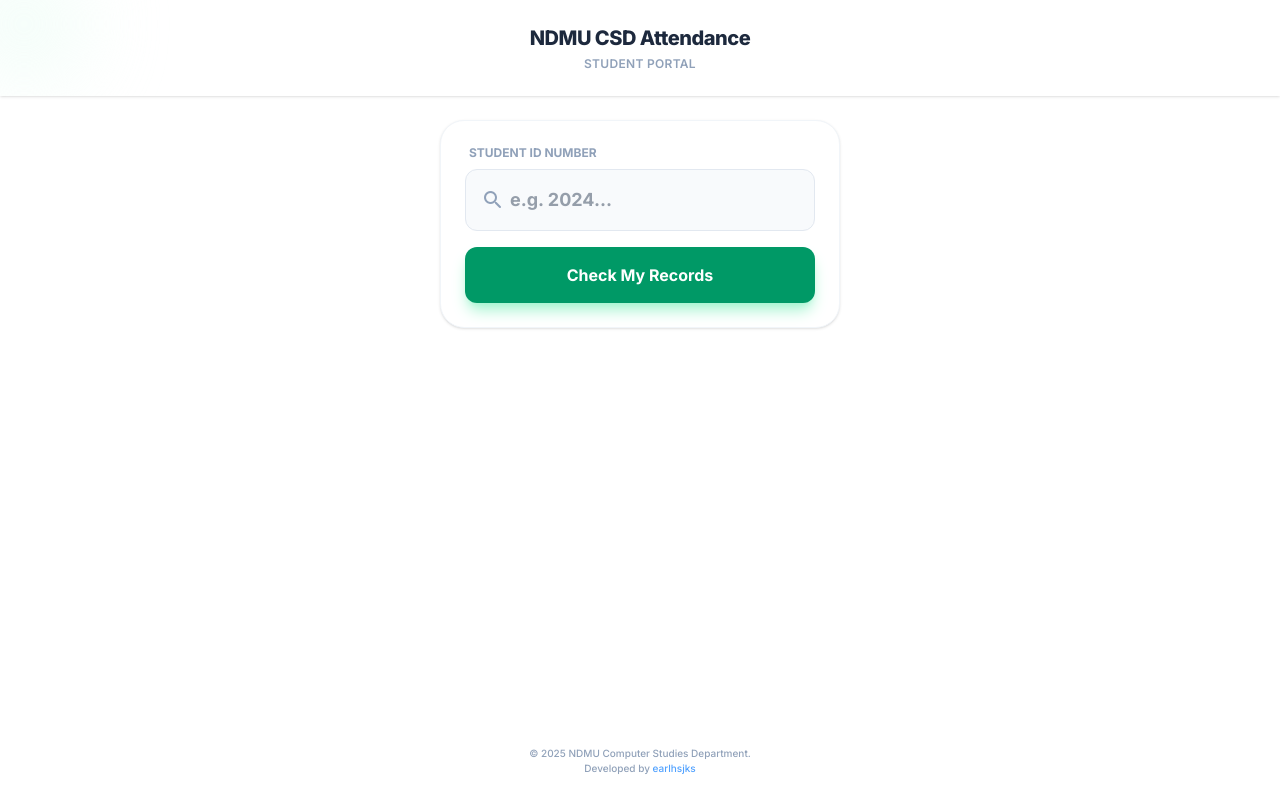
After one commit to earlhsjks/club-attendance, a Flask app: page /attendance-records in a window 1280 px wide. The commit adds this page. Run offline with Flask 3, Linux system fonts and the light colour scheme.

Commit message:
added public search

```diff
--- a/routes/main.py
+++ b/routes/main.py
@@ -34,3 +34,7 @@ def event_details(event_id):
     date_simplified = event.date.strftime('%m-%d-%Y')
 
     return render_template('event-details.html', event=event, date_simplified=date_simplified)
+
+@main_bp.route('/attendance-records')
+def attendance_records():
+    return render_template('public-search.html')
--- a/static/css/style.css
+++ b/static/css/style.css
@@ -67,3 +67,20 @@ body { font-family: 'Inter', sans-serif; touch-action: manipulation; }
 .dashed-zone:active { background-color: #ecfdf5; transform: scale(0.98); }
 
 /* ========== DATA MANAGEMENT ========== */
+
+/* ========== ATTENDANCE RECORDS ========== */
+
+.result-item {
+    opacity: 0;
+    transform: translateY(20px);
+    transition: all 0.5s cubic-bezier(0.4, 0, 0.2, 1);
+}
+
+.result-item.show-data {
+    opacity: 1;
+    transform: translateY(0);
+}
+
+.animate-enter {
+    animation: fadeIn 0.4s ease-out forwards;
+}
--- /dev/null
+++ b/static/js/public-search.js
@@ -0,0 +1,118 @@
+async function performSearch() {
+    const input = document.getElementById('search-input');
+    const container = document.getElementById('main-container');
+    const studentId = input.value.trim();
+
+    if (studentId.length < 4) {
+        container.innerHTML = getErrorHTML("Please enter a valid Student ID.");
+        triggerAnimations(container);
+        return;
+    }
+
+    container.innerHTML = `
+        <div class="text-center py-10">
+            <span class="material-icons-round text-4xl text-emerald-500 animate-spin">refresh</span>
+            <p class="text-sm text-slate-400 mt-2">Searching records...</p>
+        </div>
+    `;
+
+    try {
+        const res = await fetch(`/api/public/search?student_id=${studentId}`);
+        if (!res.ok) throw new Error();
+        const data = await res.json();
+
+        const fullHtml = getStudentHTML(data.student) + getAttendanceListHTML(data.attendance);
+
+        container.innerHTML = fullHtml;
+
+        triggerAnimations(container);
+
+    } catch (err) {
+        container.innerHTML = getErrorHTML();
+        triggerAnimations(container);
+    }
+}
+
+function triggerAnimations(container) {
+    const elements = container.querySelectorAll('.result-item');
+
+    requestAnimationFrame(() => {
+        elements.forEach((el, index) => {
+            setTimeout(() => {
+                el.classList.add('show-data');
+            }, index * 100);
+        });
+    });
+}
+
+function getStudentHTML(student) {
+    return `
+        <div class="result-item bg-white p-5 rounded-2xl shadow-sm border-l-4 border-emerald-500 flex items-center gap-4 mb-6">
+            <div>
+                <h2 class="text-lg font-bold text-slate-800 leading-tight">${student.name}</h2>
+                <p class="text-sm text-slate-500 font-mono">ID: ${student.student_id}</p>
+                <div class="flex items-center gap-2 mt-1">
+                     <span class="inline-block bg-emerald-100 text-emerald-700 text-[10px] font-bold px-2 py-0.5 rounded-full">
+                        ${student.course} - ${student.year}
+                     </span>
+                </div>
+            </div>
+        </div>
+        <h3 class="result-item text-xs font-bold text-slate-400 uppercase tracking-wider mb-4 ml-1">Recent Attendance</h3>
+    `;
+}
+
+function getAttendanceListHTML(attendance) {
+    if (!attendance || attendance.length === 0) {
+        return `<p class="result-item text-xs text-slate-400 ml-6">No attendance records found.</p>`;
+    }
+
+    const listItems = attendance.map(a => {
+        const isPresent = a.status === "Present";
+
+        return `
+        <div class="result-item relative pl-6 ${isPresent ? "" : "opacity-60"}">
+            <div class="absolute -left-[9px] top-4 h-4 w-4 rounded-full
+                ${isPresent ? "bg-emerald-500" : "bg-slate-300"}
+                border-2 border-white shadow-sm z-10">
+            </div>
+
+            <div class="${isPresent ? "bg-white" : "bg-slate-50"} p-4 rounded-xl shadow-sm border border-slate-100 ${!isPresent ? "border-dashed" : ""}">
+                <div class="flex justify-between items-start mb-1">
+                    <h4 class="font-bold ${isPresent ? "text-slate-700" : "text-slate-500"}">
+                        ${a.event}
+                    </h4>
+                    <span class="${isPresent ? "text-emerald-600 bg-emerald-50" : "text-slate-400"} font-bold text-xs px-2 py-1 rounded-md">
+                        ${isPresent ? "Present" : "Absent"}
+                    </span>
+                </div>
+                <p class="text-xs text-slate-400 mb-2">${a.date}</p>
+                ${a.time ? `<p class="text-[10px] font-mono text-slate-400 bg-slate-50 inline-block px-1.5 py-0.5 rounded">Time: ${a.time}</p>` : ""}
+            </div>
+        </div>
+        `;
+    }).join('');
+
+    return `<div class="space-y-4 relative pl-4 border-l-2 border-slate-200 ml-2">${listItems}</div>`;
+}
+
+function getErrorHTML(customMessage) {
+    return `
+        <div class="result-item mt-8 text-center">
+            <div class="inline-flex h-16 w-16 bg-red-50 rounded-full items-center justify-center mb-4">
+                <span class="material-icons-round text-3xl text-red-400">search_off</span>
+            </div>
+            <h3 class="text-slate-800 font-bold">No Records Found</h3>
+            <p class="text-slate-500 text-sm mt-1 max-w-[200px] mx-auto">
+                ${customMessage || "We couldn't find an attendance history for that ID number."}
+            </p>
+        </div>
+    `;
+}
+
+document.getElementById('search-input').addEventListener("keypress", function(event) {
+    if (event.key === "Enter") {
+        event.preventDefault();
+        performSearch();
+    }
+});
--- a/templates/auth.html
+++ b/templates/auth.html
@@ -3,7 +3,7 @@
 <head>
     <meta charset="UTF-8">
     <meta name="viewport" content="width=device-width, initial-scale=1.0, maximum-scale=1.0, user-scalable=no">
-    <title>CSD Attendance - Login</title>
+    <title>NDMU Computer Studies</title>
 
     <!-- CORE -->
     <script src="https://cdn.jsdelivr.net/npm/@tailwindcss/browser@4"></script>
--- a/templates/dashboard.html
+++ b/templates/dashboard.html
@@ -4,7 +4,7 @@
 <head>
     <meta charset="UTF-8">
     <meta name="viewport" content="width=device-width, initial-scale=1.0">
-    <title>CSD Attendance - Dashboard</title>
+    <title>Dashboard - CSD Attendance</title>
 
     <script src="https://cdn.jsdelivr.net/npm/@tailwindcss/browser@4"></script>
     <link href="{{ url_for('static', filename='css/style.css') }}" rel="stylesheet">
--- a/templates/data-management.html
+++ b/templates/data-management.html
@@ -3,7 +3,7 @@
 <head>
     <meta charset="UTF-8">
     <meta name="viewport" content="width=device-width, initial-scale=1.0">
-    <title>CSD Attendance - Data Center</title>
+    <title>Data Center - CSD Attendance</title>
 
     <!-- CORE -->
     <script src="https://cdn.jsdelivr.net/npm/@tailwindcss/browser@4"></script>
--- a/templates/event-details.html
+++ b/templates/event-details.html
@@ -3,7 +3,7 @@
 <head>
     <meta charset="UTF-8">
     <meta name="viewport" content="width=device-width, initial-scale=1.0">
-    <title>CSD Attendance - Event Details</title>
+    <title>Event Details - CSD Attendance</title>
 
     <!-- CORE -->
     <script src="https://cdn.jsdelivr.net/npm/@tailwindcss/browser@4"></script>
--- a/templates/kiosk.html
+++ b/templates/kiosk.html
@@ -4,7 +4,7 @@
 <head>
     <meta charset="UTF-8">
     <meta name="viewport" content="width=device-width, initial-scale=1.0">
-    <title>CSD Attendance</title>
+    <title>Kiosk - CSD Attendance</title>
 
     <!-- CORE -->
     <script src="https://cdn.jsdelivr.net/npm/@tailwindcss/browser@4"></script>
@@ -100,7 +100,7 @@
         </div>
     </nav>
 
-    <script src="/static/js/kiosk.js"></script>
+    <script src="{{ url_for('static', filename='js/kiosk.js') }}"></script>
 </body>
 
 </html>
--- /dev/null
+++ b/templates/public-search.html
@@ -0,0 +1,52 @@
+<!DOCTYPE html>
+<html lang="en">
+<head>
+    <meta charset="UTF-8">
+    <meta name="viewport" content="width=device-width, initial-scale=1.0">
+    <title>Attendance Records - CSD Attendance</title>
+
+    <!-- CORE -->
+    <script src="https://cdn.jsdelivr.net/npm/@tailwindcss/browser@4"></script>
+    <link href="{{ url_for('static', filename='css/style.css') }}" rel="stylesheet">
+    <link href="https://fonts.googleapis.com/icon?family=Material+Icons+Round" rel="stylesheet">
+
+    <!-- APPLIED -->
+
+</head>
+<body class="min-h-screen flex flex-col text-slate-800">
+
+    <header class="bg-white shadow-sm p-6 shrink-0 relative overflow-hidden">
+        <div class="absolute -top-10 -left-10 w-32 h-32 bg-emerald-50 rounded-full blur-2xl opacity-60 pointer-events-none"></div>
+        <div class="max-w-md mx-auto text-center relative z-10">
+            <h1 class="text-xl font-extrabold text-slate-800 tracking-tight">NDMU CSD Attendance</h1>
+            <p class="text-xs font-semibold text-slate-400 uppercase tracking-wide mt-1">Student Portal</p>
+        </div>
+    </header>
+
+    <main class="flex-1 w-full max-w-md mx-auto p-6 flex flex-col">
+
+        <div class="bg-white p-6 rounded-3xl shadow-sm border border-slate-100 mb-8">
+            <label class="block text-xs font-bold text-slate-400 uppercase mb-2 ml-1">Student ID Number</label>
+            <div class="relative flex items-center">
+                <span class="material-icons-round absolute left-4 text-slate-400">search</span>
+                <input type="text" id="search-input" placeholder="e.g. 2024..." class="w-full bg-slate-50 border border-slate-200 rounded-xl pl-11 pr-4 py-4 font-bold text-lg text-slate-700 focus:outline-none focus:ring-2 focus:ring-emerald-500 focus:border-transparent transition-all">
+            </div>
+            <button onclick="performSearch()" class="w-full mt-4 bg-emerald-600 active:bg-emerald-700 text-white font-bold py-4 rounded-xl shadow-lg shadow-emerald-200 transition-transform active:scale-[0.98] flex justify-center items-center gap-2">
+                Check My Records
+            </button>
+        </div>
+
+        <div id="main-container"></div>
+
+    </main>
+
+    <footer class="p-6 text-center shrink-0">
+        <p class="text-[10px] text-slate-400 font-medium">
+            © 2025 NDMU Computer Studies Department.<br>
+            Developed by <a href="https://github.com/earlhsjks" target="_blank" class="text-underline text-blue-400">earlhsjks</a>
+        </p>
+    </footer>
+
+    <script src="{{ url_for('static', filename='js/public-search.js') }}"></script>
+</body>
+</html>
```
Also changed, not shown: routes/api.py (+52 -0 lines).
